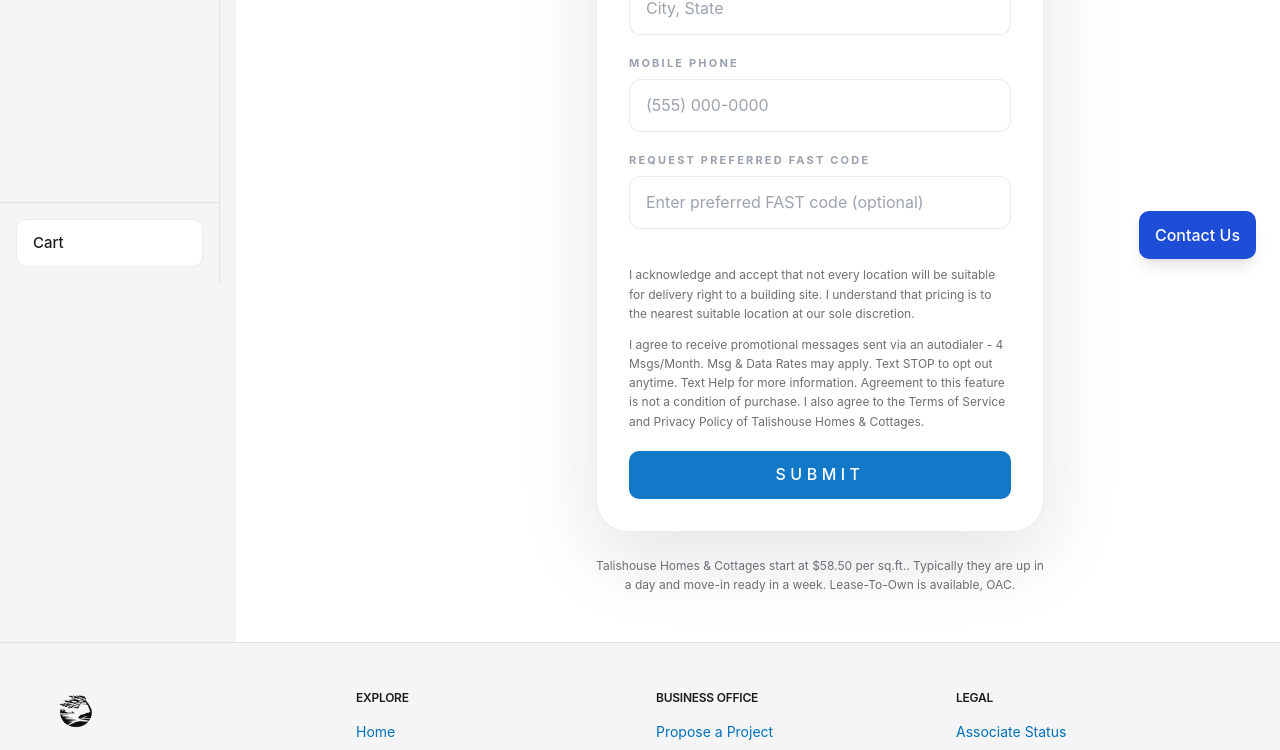
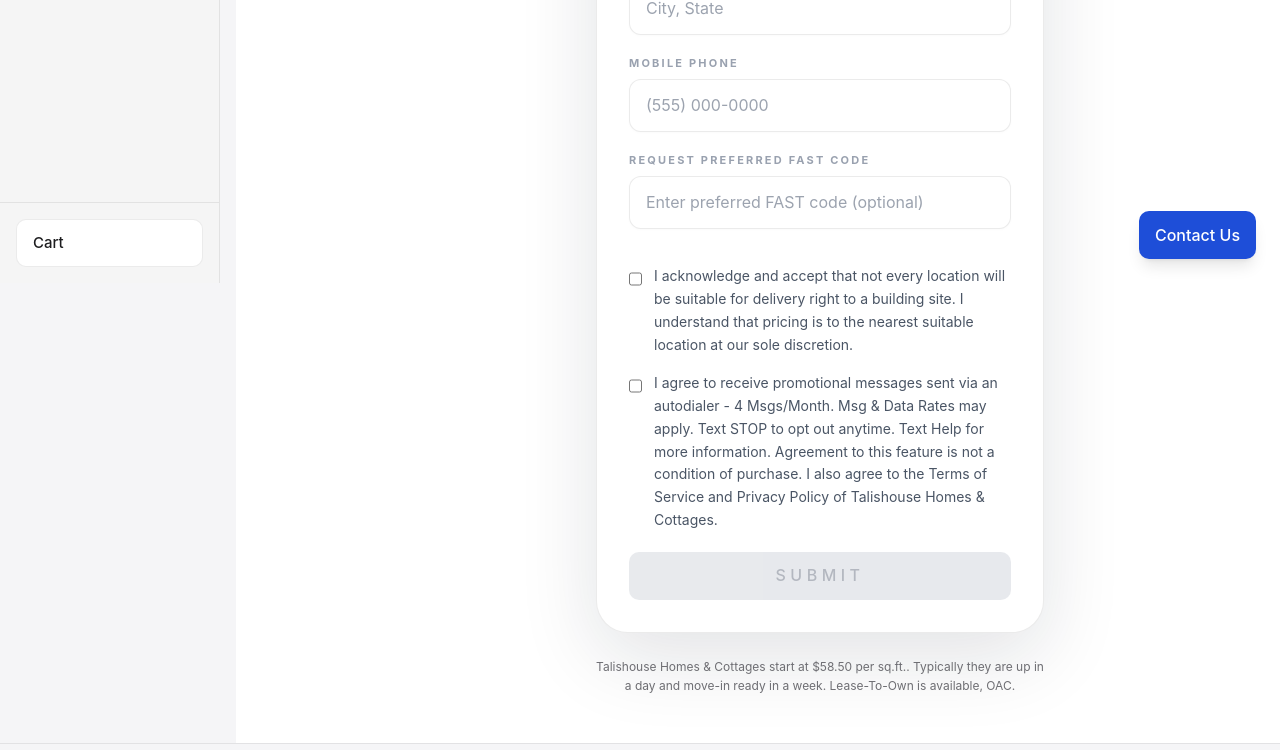
Before and after one commit to justinumailed-create/talishouse-clean, a Next.js app: page /add-project in a window 1280 px wide. Shown: the part 517-1267 px from the top of the page. Built offline with nearby package versions, Linux system fonts and the light colour scheme; no server answers.

Commit message:
fix: add required consent checkboxes (delivery + SMS) with validation

```diff
--- a/app/add-project/page.tsx
+++ b/app/add-project/page.tsx
@@ -11,9 +11,17 @@
   const { fastCode, associateId } = useAssociate();
   const [loading, setLoading] = useState(false);
   const [error, setError] = useState("");
+  const [deliveryAcknowledgement, setDeliveryAcknowledgement] = useState(false);
+  const [smsConsent, setSmsConsent] = useState(false);
 
   async function handleSubmit(e: React.FormEvent<HTMLFormElement>) {
     e.preventDefault();
+
+    if (!deliveryAcknowledgement || !smsConsent) {
+      setError("You must accept the terms to continue");
+      return;
+    }
+
     setLoading(true);
     setError("");
 
@@ -21,6 +29,7 @@
     const name = formData.get("name") as string;
     const phone = formData.get("phone") as string;
     const location = formData.get("location") as string;
+    const preferredFastCode = formData.get("preferredFastCode") as string;
 
     if (!name || !phone || !location) {
       setError("All fields are required");
@@ -36,6 +45,9 @@
       source: "add-project",
       status: "new",
       associate_id: associateId,
+      delivery_acknowledgement: deliveryAcknowledgement,
+      sms_consent: smsConsent,
+      preferred_fast_code: preferredFastCode || null,
     };
 
     console.log("Submitting lead:", JSON.stringify(data, null, 2));
@@ -61,6 +73,8 @@
     console.log("Lead created:", JSON.stringify(insertData, null, 2));
     router.push("/project-received");
   }
+
+  const isFormValid = deliveryAcknowledgement && smsConsent;
 
   return (
     <div className="min-h-[70vh] bg-white py-12">
@@ -146,19 +160,50 @@
                 <p className="text-sm text-red-600 text-center">{error}</p>
               )}
 
-              <div className="space-y-3 pt-4">
-                <p className="text-xs text-gray-500 leading-relaxed">
-                  I acknowledge and accept that not every location will be suitable for delivery right to a building site. I understand that pricing is to the nearest suitable location at our sole discretion.
-                </p>
-                <p className="text-xs text-gray-500 leading-relaxed">
-                  I agree to receive promotional messages sent via an autodialer - 4 Msgs/Month. Msg & Data Rates may apply. Text STOP to opt out anytime. Text Help for more information. Agreement to this feature is not a condition of purchase. I also agree to the Terms of Service and Privacy Policy of Talishouse Homes & Cottages.
-                </p>
+              <div className="space-y-4 pt-4">
+                <label className="flex items-start gap-3 cursor-pointer">
+                  <input
+                    type="checkbox"
+                    checked={deliveryAcknowledgement}
+                    onChange={(e) => {
+                      setDeliveryAcknowledgement(e.target.checked);
+                      if (error === "You must accept the terms to continue") {
+                        setError("");
+                      }
+                    }}
+                    className="mt-1 w-5 h-5 rounded border-gray-300 text-[#1279c9] focus:ring-[#1279c9] cursor-pointer"
+                  />
+                  <span className="text-sm text-gray-600 leading-relaxed">
+                    I acknowledge and accept that not every location will be suitable for delivery right to a building site. I understand that pricing is to the nearest suitable location at our sole discretion.
+                  </span>
+                </label>
+
+                <label className="flex items-start gap-3 cursor-pointer">
+                  <input
+                    type="checkbox"
+                    checked={smsConsent}
+                    onChange={(e) => {
+                      setSmsConsent(e.target.checked);
+                      if (error === "You must accept the terms to continue") {
+                        setError("");
+                      }
+                    }}
+                    className="mt-1 w-5 h-5 rounded border-gray-300 text-[#1279c9] focus:ring-[#1279c9] cursor-pointer"
+                  />
+                  <span className="text-sm text-gray-600 leading-relaxed">
+                    I agree to receive promotional messages sent via an autodialer - 4 Msgs/Month. Msg & Data Rates may apply. Text STOP to opt out anytime. Text Help for more information. Agreement to this feature is not a condition of purchase. I also agree to the Terms of Service and Privacy Policy of Talishouse Homes & Cottages.
+                  </span>
+                </label>
               </div>
 
               <button
                 type="submit"
-                disabled={loading}
-                className="w-full rounded-2xl bg-[#1279c9] px-6 py-4 text-xs font-bold uppercase tracking-[0.28em] text-white transition hover:bg-[#0f6bb1] disabled:cursor-not-allowed disabled:opacity-60"
+                disabled={loading || !isFormValid}
+                className={`w-full rounded-2xl px-6 py-4 text-xs font-bold uppercase tracking-[0.28em] transition ${
+                  isFormValid
+                    ? "bg-[#1279c9] text-white hover:bg-[#0f6bb1]"
+                    : "bg-gray-300 text-gray-500 cursor-not-allowed"
+                } disabled:cursor-not-allowed disabled:opacity-60`}
               >
                 {loading ? "Submitting..." : "SUBMIT"}
               </button>
```
